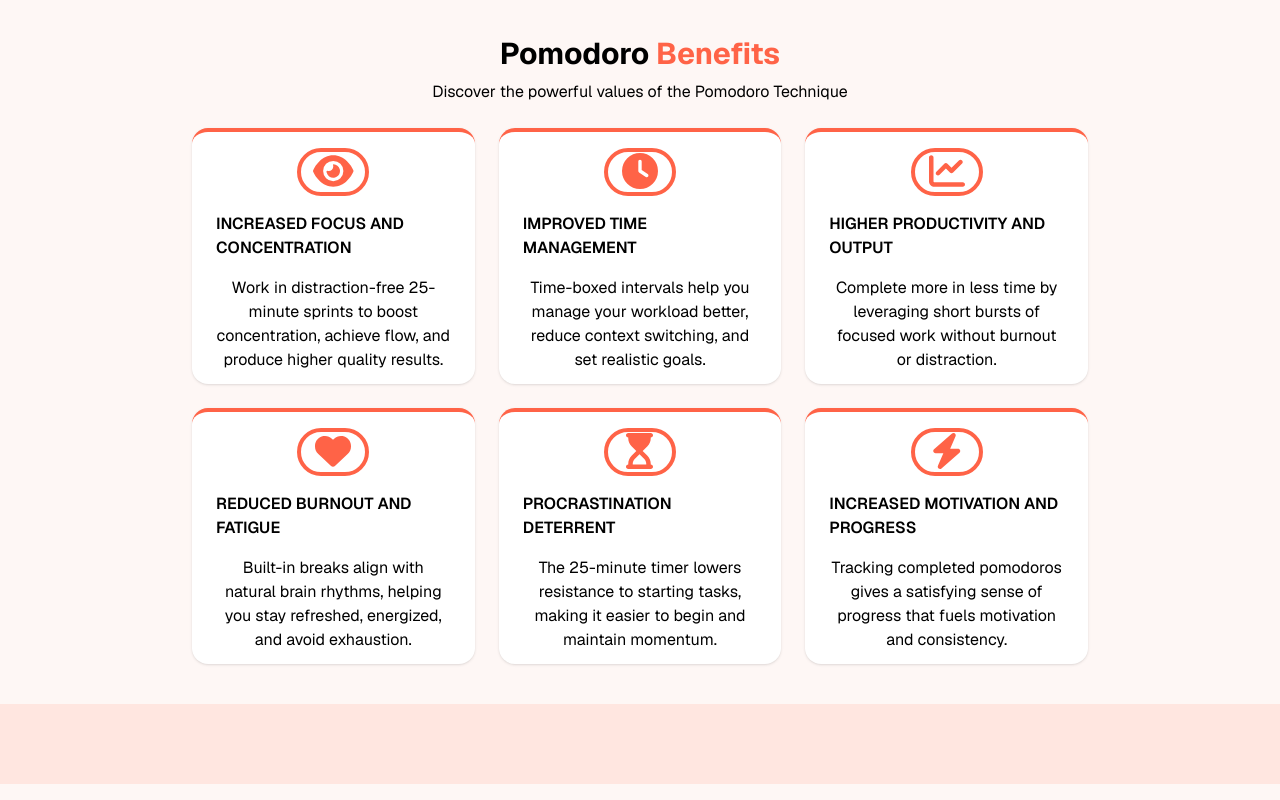
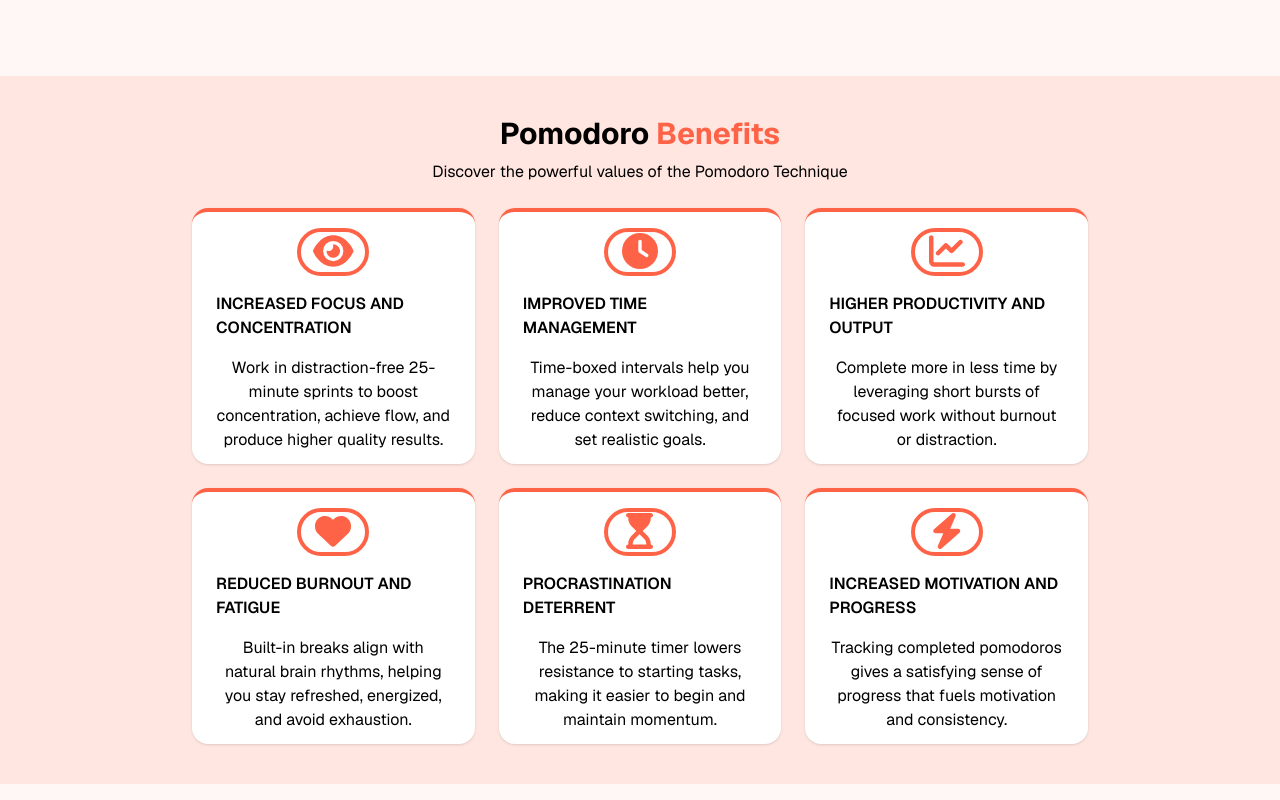
Before and after one commit to cmdn-hoangnguyen/pomodoro, a Next.js app: page / in a window 1280 px wide. Shown: the part 420-1220 px from the top of the page. Built offline with nearby package versions, Linux system fonts and the light colour scheme.

Commit message:
Adding condition for Card, Adding SectionID Description

```diff
--- a/app/page.tsx
+++ b/app/page.tsx
@@ -14,22 +14,26 @@ export default function Home() {
       className: "bg-[var(--secondary)]",
       data: <HeroSection />
     },
+    [SECTION_IDS.DESCRIPTION]: {
+      className: "bg-[var(--muted)]",
+      data: <></>
+    },
     [SECTION_IDS.VALUE]: {
-      className: "bg-[var(--muted)]",
+      className: "bg-[var(--secondary)]",
       data: <ValueSection />
     },
     [SECTION_IDS.APPLICATION]: {
-      className: "bg-[var(--secondary)]",
+      className: "bg-[var(--muted)]",
       data: <></>
     },
     [SECTION_IDS.QUOTATION]: {
-      className: "bg-[var(--muted)]",
+      className: "bg-[var(--secondary)]",
       data: <></>
     }
   }
 
   const renderSections = [
-    SECTION_IDS.HERO, SECTION_IDS.VALUE, SECTION_IDS.APPLICATION, SECTION_IDS.QUOTATION,
+    SECTION_IDS.HERO, SECTION_IDS.DESCRIPTION, SECTION_IDS.VALUE, SECTION_IDS.APPLICATION, SECTION_IDS.QUOTATION,
   ]
 
   return (
@@ -37,7 +41,7 @@ export default function Home() {
       <header></header>
 
       <main className="min-h-screen font-[family-name:var(--font-geist-sans)]">
-        {renderSections.map((item) => {
+        {renderSections.map((item, index) => {
           return (
             <section key={item} id={item} className={sections[item].className}>
               <div className="max-w-[70%] mx-auto py-10">
--- a/components/card/Card.tsx
+++ b/components/card/Card.tsx
@@ -3,16 +3,21 @@ import { JSX } from "react"
 type CardProps = {
     title: string,
     description: string,
-    icon: JSX.Element
+    icon?: JSX.Element,
+    isBorderTop?: boolean
 }
 
-const Card = ({ title, description, icon }: CardProps) => {
+const Card = ({ title, description, icon, isBorderTop = true }: CardProps) => {
     return (
         <>
-            <div className="w-full h-full px-6 py-4 flex flex-col items-center gap-4 bg-white border-t-4 border-[var(--primary)] rounded-2xl shadow">
-                <span className="w-18 h-18 flex justify-center items-center border-4 border-[var(--primary)] rounded-full">
-                    <span className="text-[var(--primary)] text-4xl">{icon}</span>
-                </span>
+            <div className={`w-full h-full px-6 py-4 flex flex-col items-center gap-4 bg-white rounded-2xl shadow
+                ${isBorderTop ? "border-t-4 border-[var(--primary)]" : ""}
+            `}>
+                {icon && (
+                    <span className="w-18 h-18 flex justify-center items-center border-4 border-[var(--primary)] rounded-full">
+                        <span className="text-[var(--primary)] text-4xl">{icon}</span>
+                    </span>
+                )}
                 <h3 className="uppercase font-semibold">{title}</h3>
                 <p className="text-center">{description}</p>
             </div>
--- a/utils/constants.ts
+++ b/utils/constants.ts
@@ -1,5 +1,6 @@
 export enum SECTION_IDS {
     HERO = "hero",
+    DESCRIPTION = "description",
     QUOTATION = "quotation",
     VALUE = "value",
     APPLICATION = "application",
```
